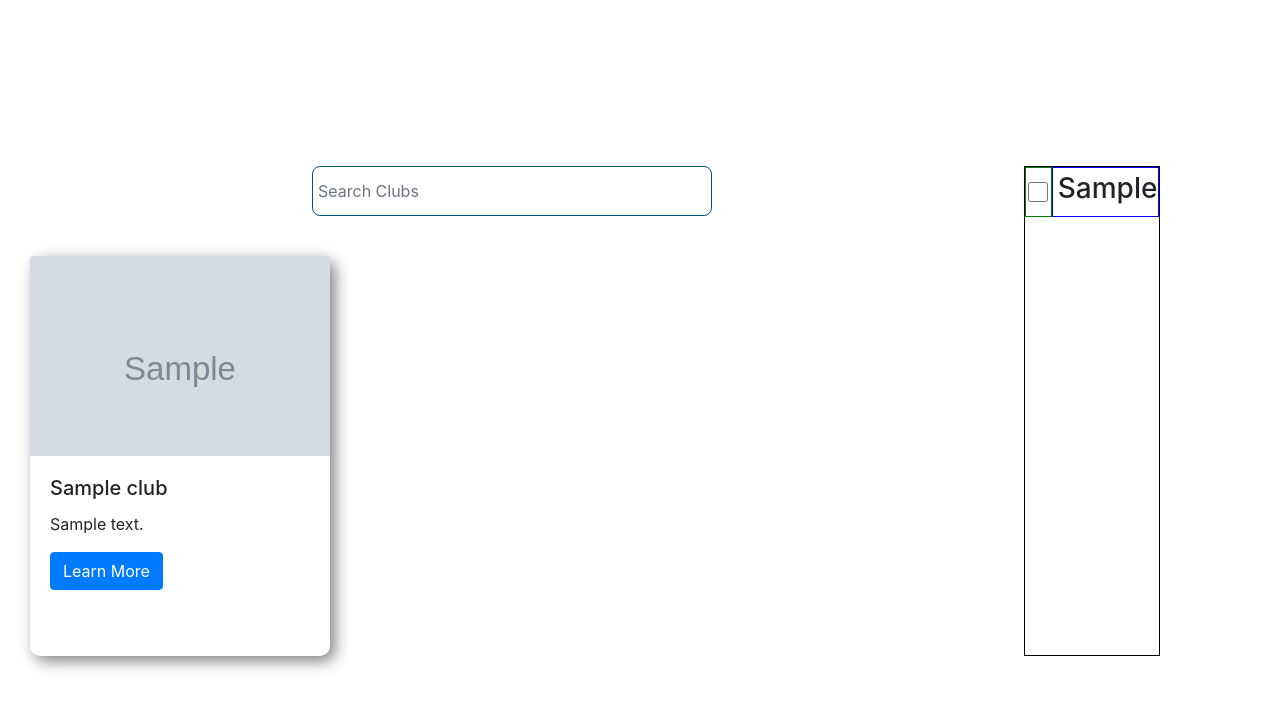
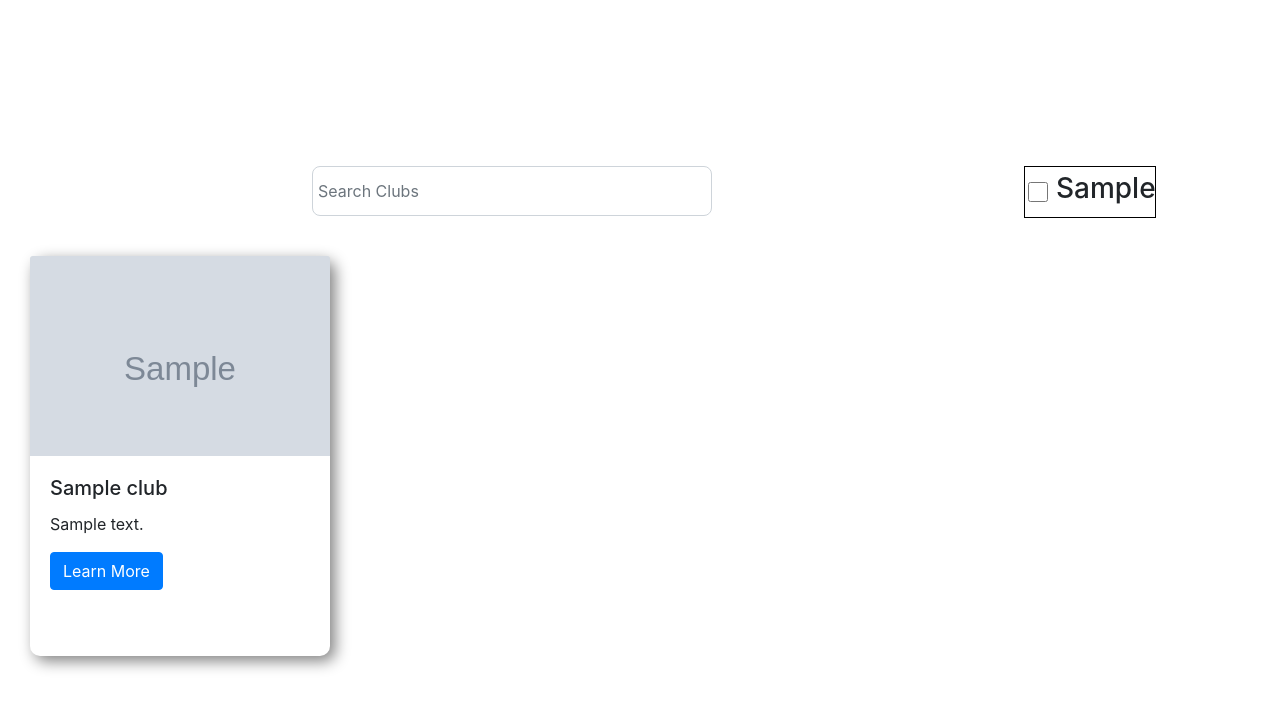
Before and after one commit to Aydinm1/ClubNav, a Django app: page / in a window 1280 px wide. Shown: the top 709 px of the page. Run offline with Django 4.2, Linux system fonts and the light colour scheme; tables that the repository leaves empty hold one stand-in row (values such as "Sample post"); grey boxes marked "Sample" are stand-in pictures.

Commit message:
[Legacy commit squashed]

```diff
--- a/clubsite/list/static/styles.css
+++ b/clubsite/list/static/styles.css
@@ -116,7 +116,6 @@ li a:hover{
     width: 400px;
     height: 50px;
     border-radius: 8px;
-    border: 1px #00538a solid;
     padding: 5px;
 
 }
@@ -135,6 +134,7 @@ li a:hover{
     border:1px solid black;
     display:flex;
     flex-direction: column;
+    height:100%;
 
 }
 
@@ -144,7 +144,6 @@ li a:hover{
 }
 
 .filterCheck{
-    border:1px green solid;
   width:20%;
   display:flex;
   align-items: center;
@@ -153,7 +152,6 @@ li a:hover{
 }
 
 .filterTitle{
-    border: 1px blue solid;
     width:80%;
     display: flex;
     align-items: center;
```
